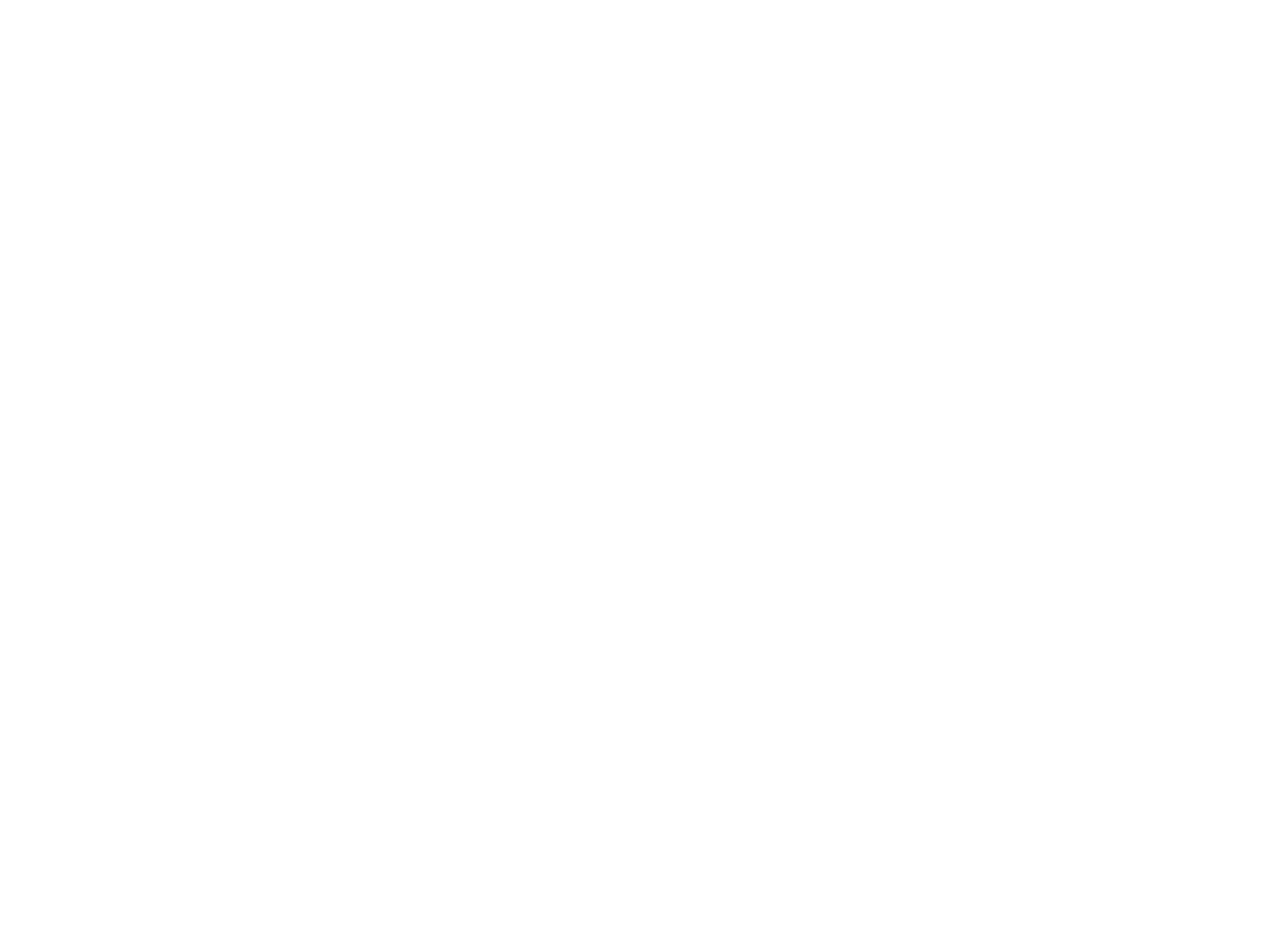
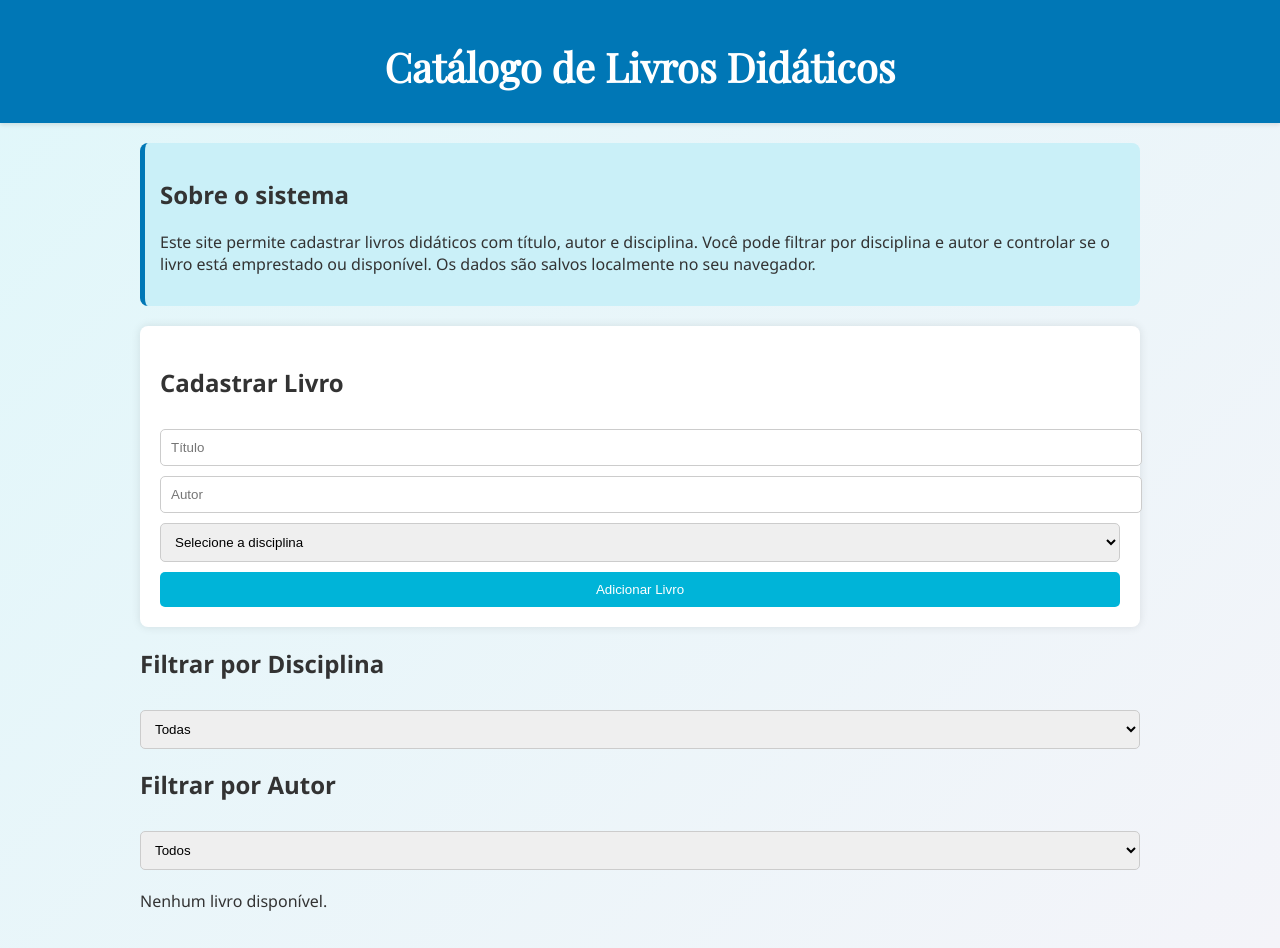
Before and after one commit to liviasouzasilva/Livia_LivrosDidaticos, a plain HTML site: page index.html in a window 1280 px wide. Before the commit the page ends 800 px from the top, so only its background shows below. Drawn offline with nearby package versions, Linux system fonts and the light colour scheme.

Commit message:
Projeto de catálogo de livros didáticos finalizado

```diff
--- a/index.html
+++ b/index.html
@@ -1,11 +1,73 @@
+<!-- index.html -->
 <!DOCTYPE html>
-<html lang="en">
+<html lang="pt-br">
 <head>
-    <meta charset="UTF-8">
-    <meta name="viewport" content="width=device-width, initial-scale=1.0">
-    <title>Document</title>
+  <meta charset="UTF-8">
+  <meta name="viewport" content="width=device-width, initial-scale=1.0">
+  <title>Catálogo de Livros Didáticos</title>
+  <link rel="stylesheet" href="style.css">
+  <!-- Fonte elegante adicionada -->
+  <link href="https://fonts.googleapis.com/css2?family=Playfair+Display&display=swap" rel="stylesheet">
 </head>
 <body>
+  <header>
+    <!-- Imagem removida do cabeçalho -->
+    <h1>Catálogo de Livros Didáticos</h1>
+  </header>
+  <main>
+    <!-- Bloco de explicação adicionado -->
+    <section class="intro">
+      <h2>Sobre o sistema</h2>
+      <p>Este site permite cadastrar livros didáticos com título, autor e disciplina. Você pode filtrar por disciplina e autor e controlar se o livro está emprestado ou disponível. Os dados são salvos localmente no seu navegador.</p>
+    </section>
 
+    <form id="bookForm">
+      <h2>Cadastrar Livro</h2>
+      <input type="text" id="titulo" placeholder="Título" required>
+      <input type="text" id="autor" placeholder="Autor" required>
+      <!-- Campo de disciplina trocado de texto para select abaixo -->
+      <select id="disciplina" required>
+        <option value="">Selecione a disciplina</option>
+        <option value="Matemática">Matemática</option>
+        <option value="Português">Português</option>
+        <option value="História">História</option>
+        <option value="Geografia">Geografia</option>
+        <option value="Física">Física</option>
+        <option value="Química">Química</option>
+        <option value="Biologia">Biologia</option>
+        <option value="Inglês">Inglês</option>
+        <option value="Artes">Artes</option>
+        <option value="Educação Física">Educação Física</option>
+      </select>
+      <button type="submit">Adicionar Livro</button>
+    </form>
+
+    <div>
+      <h2>Filtrar por Disciplina</h2>
+      <select id="filtroDisciplina">
+        <option value="">Todas</option>
+        <option value="Matemática">Matemática</option>
+        <option value="Português">Português</option>
+        <option value="História">História</option>
+        <option value="Geografia">Geografia</option>
+        <option value="Física">Física</option>
+        <option value="Química">Química</option>
+        <option value="Biologia">Biologia</option>
+        <option value="Inglês">Inglês</option>
+        <option value="Artes">Artes</option>
+        <option value="Educação Física">Educação Física</option>
+      </select>
+
+      <!-- Novo filtro por autor -->
+      <h2>Filtrar por Autor</h2>
+      <select id="filtroAutor">
+        <option value="">Todos</option>
+      </select>
+    </div>
+
+    <div class="book-list" id="listaLivros"></div>
+  </main>
+
+  <script src="script.js"></script>
 </body>
 </html>
--- a/script.js
+++ b/script.js
@@ -0,0 +1,69 @@
+// script.js
+const form = document.getElementById('bookForm');
+const listaLivros = document.getElementById('listaLivros');
+const filtroDisciplina = document.getElementById('filtroDisciplina');
+const filtroAutor = document.getElementById('filtroAutor');
+
+let livros = JSON.parse(localStorage.getItem('livros')) || [];
+
+function salvarLivros() {
+  localStorage.setItem('livros', JSON.stringify(livros));
+}
+
+function atualizarFiltroAutores() {
+  const autores = [...new Set(livros.map(l => l.autor))];
+  filtroAutor.innerHTML = '<option value="">Todos</option>' +
+    autores.map(a => `<option value="${a}">${a}</option>`).join('');
+}
+
+function exibirLivros() {
+  const disciplinaSelecionada = filtroDisciplina.value;
+  const autorSelecionado = filtroAutor.value;
+
+  const livrosFiltrados = livros.filter(livro => {
+    const porDisciplina = !disciplinaSelecionada || livro.disciplina === disciplinaSelecionada;
+    const porAutor = !autorSelecionado || livro.autor === autorSelecionado;
+    return porDisciplina && porAutor;
+  });
+
+  listaLivros.innerHTML = livrosFiltrados.length ? livrosFiltrados.map((livro, index) => `
+    <div class="book">
+      <strong>${livro.titulo}</strong><br>
+      Autor: ${livro.autor}<br>
+      Disciplina: ${livro.disciplina}<br>
+      Situação: ${livro.emprestado ? 'Emprestado' : 'Disponível'}
+      <br>
+      <button onclick="alternarEmprestimo(${index})">
+        ${livro.emprestado ? 'Devolver' : 'Emprestar'}
+      </button>
+    </div>
+  `).join('') : '<p>Nenhum livro disponível.</p>';
+}
+
+function alternarEmprestimo(index) {
+  livros[index].emprestado = !livros[index].emprestado;
+  salvarLivros();
+  exibirLivros();
+}
+
+form.addEventListener('submit', e => {
+  e.preventDefault();
+  const titulo = document.getElementById('titulo').value.trim();
+  const autor = document.getElementById('autor').value.trim();
+  const disciplina = document.getElementById('disciplina').value;
+
+  if (titulo && autor && disciplina) {
+    livros.push({ titulo, autor, disciplina, emprestado: false });
+    salvarLivros();
+    form.reset();
+    atualizarFiltroAutores();
+    exibirLivros();
+  }
+});
+
+filtroDisciplina.addEventListener('change', exibirLivros);
+filtroAutor.addEventListener('change', exibirLivros);
+
+// Inicialização
+atualizarFiltroAutores();
+exibirLivros();
--- a/style.css
+++ b/style.css
@@ -0,0 +1,77 @@
+/* style.css */
+body {
+    font-family: 'Segoe UI', sans-serif;
+    background: linear-gradient(135deg, #e0f7fa, #f4f4f9);
+    margin: 0;
+    padding: 0;
+    color: #333;
+  }
+
+  /* Fonte chique aplicada e tamanho do título ajustado */
+  header {
+    background-color: #0077b6;
+    color: white;
+    padding: 30px; /* Tamanho maior */
+    text-align: center;
+    box-shadow: 0 2px 4px rgba(0,0,0,0.1);
+    font-family: 'Playfair Display', serif;
+    position: relative;
+  }
+  header h1 {
+    font-size: 2.5em;
+    margin: 10px 0 0;
+  }
+
+  /* Estilo para imagem do cabeçalho */
+  .logo {
+    width: 60px;
+    position: absolute;
+    top: 20px;
+    left: 20px;
+  }
+
+  main {
+    padding: 20px;
+    max-width: 1000px;
+    margin: auto;
+  }
+  .intro {
+    background-color: #caf0f8;
+    padding: 15px;
+    border-radius: 8px;
+    margin-bottom: 20px;
+    border-left: 5px solid #0077b6;
+  }
+  form {
+    margin-bottom: 20px;
+    background-color: #ffffff;
+    padding: 20px;
+    border-radius: 8px;
+    box-shadow: 0 0 10px rgba(0,0,0,0.1);
+  }
+  input, select, button {
+    margin-top: 10px;
+    width: 100%;
+    padding: 10px;
+    border-radius: 5px;
+    border: 1px solid #ccc;
+  }
+  button {
+    background-color: #00b4d8;
+    color: white;
+    border: none;
+    cursor: pointer;
+  }
+  button:hover {
+    background-color: #0096c7;
+  }
+  .book-list {
+    margin-top: 20px;
+  }
+  .book {
+    background-color: #ffffff;
+    padding: 15px;
+    margin-bottom: 10px;
+    border-radius: 5px;
+    box-shadow: 0 0 5px rgba(0,0,0,0.05);
+  }
```
